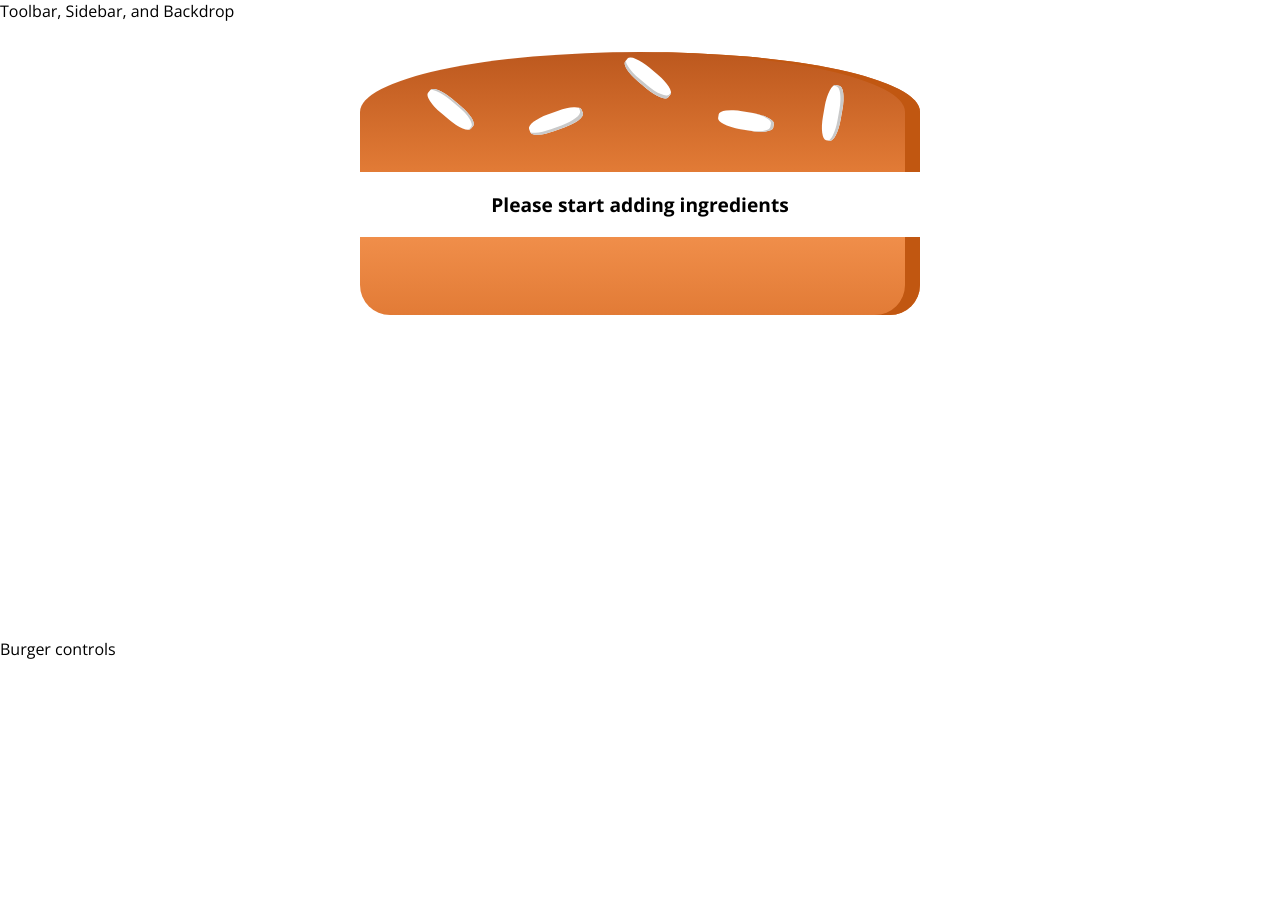
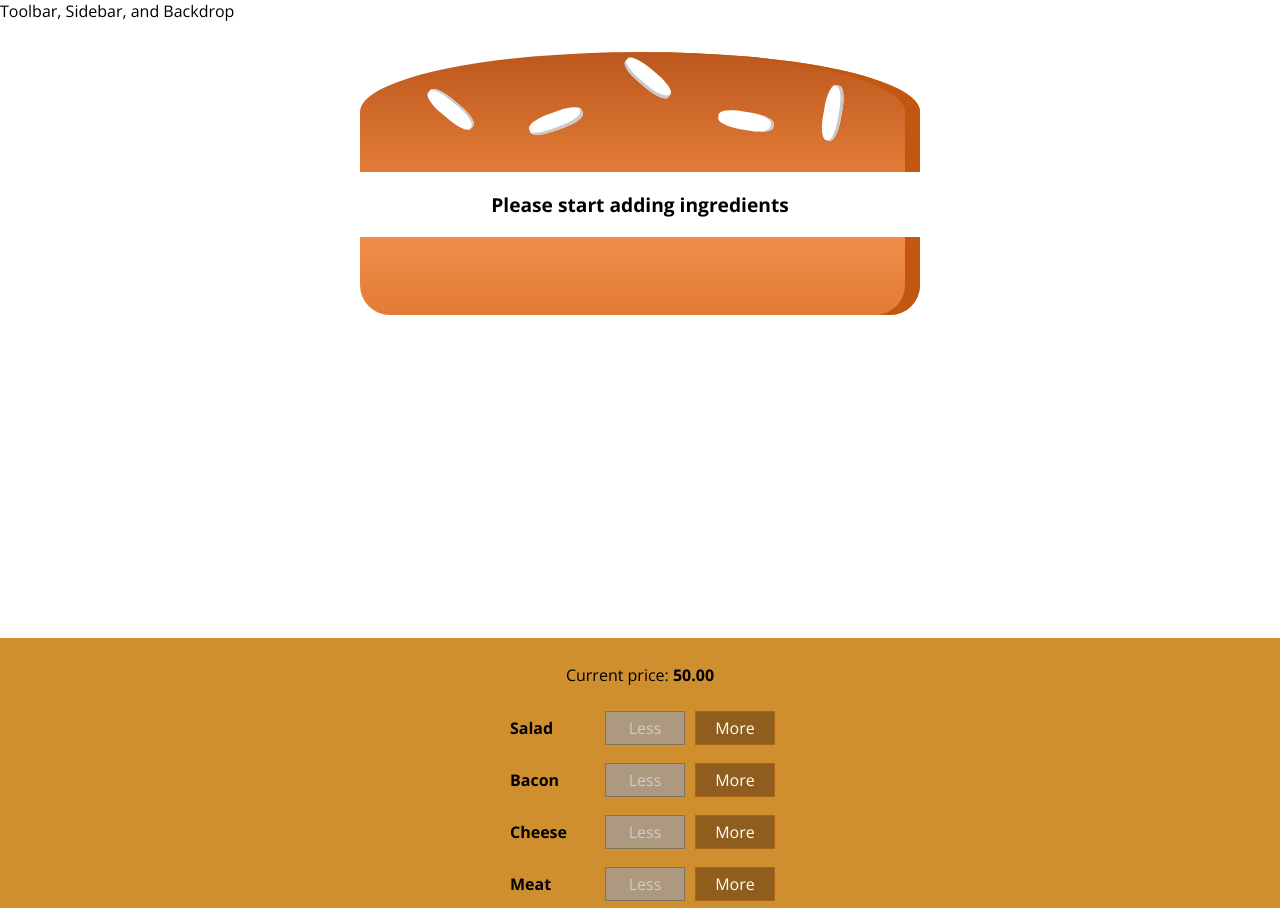
Before and after one commit to rohithgb/react-burger-project, a React app: page / in a window 1280 px wide. Shown: the top 908 px of the page. Before the commit the page ends 800 px from the top, so only its background shows below. Built offline with nearby package versions, Linux system fonts and the light colour scheme.

Commit message:
Build controls and order button

```diff
--- /dev/null
+++ b/src/components/Burger/BuildControls/BuildControl/BuildControl.js
@@ -0,0 +1,17 @@
+import React from 'react';
+import classes from './BuildControl.module.css';
+
+const buildControl = ( props ) => (
+    <div className={classes.BuildControl}>
+        <div className={classes.Label}>{props.label}</div>
+        <button
+            onClick={()=>{props.removeIngredients(props.type)}}
+            className={classes.Less}
+            disabled={props.disabled}>Less</button>
+        <button
+            onClick={()=>{props.addIngredients(props.type)}}
+            className={classes.More}>More</button>
+    </div>
+);
+
+export default buildControl;
--- /dev/null
+++ b/src/components/Burger/BuildControls/BuildControl/BuildControl.module.css
@@ -0,0 +1,58 @@
+.BuildControl {
+    display: flex;
+    justify-content: space-between;
+    align-items: center;
+    margin: 5px 0;
+}
+
+.BuildControl button {
+    display: block;
+    font: inherit;
+    padding: 5px;
+    margin: 0 5px;
+    width: 80px;
+    border: 1px solid #aa6517;
+    cursor: pointer;
+    outline: none;
+
+}
+
+
+.BuildControl button:disabled {
+    background-color: #AC9980;
+    border: 1px solid #7E7365;
+    color: #ccc;
+    cursor: default;
+}
+
+.BuildControl button:hover:disabled {
+    background-color: #AC9980;
+    color: #ccc;
+    cursor: not-allowed;
+}
+
+.Label {
+    padding: 10px;
+    font-weight: bold;
+    width: 80px;
+}
+
+.BuildControl .Less {
+    background-color: #D39952;
+    color: white;
+}
+
+.BuildControl .More {
+    background-color: #8F5E1E;
+    color: white;
+}
+
+.BuildControl .Less:hover, .BuildControl .Less:active {
+    background-color: #DAA972;
+    color: white;
+}
+
+.BuildControl .More:hover,.BuildControl .More:active {
+    background-color: #99703F;
+    color: white;
+}
--- /dev/null
+++ b/src/components/Burger/BuildControls/BuildControls.js
@@ -0,0 +1,30 @@
+import React from 'react';
+import classes from './BuildControls.module.css';
+
+import BuildControl from './BuildControl/BuildControl';
+
+const controls = [
+    {label:'Salad', type:'salad'},
+    {label:'Bacon', type:'bacon'},
+    {label:'Cheese', type:'cheese'},
+    {label:'Meat', type:'meat'},
+];
+
+const buildControls = ( props ) =>(
+    <div className={classes.BuildControls}>
+        <p>Current price: <b>{props.totalPrice.toFixed(2)}</b></p>
+        {controls.map(ctrl=>(
+            <BuildControl
+                key={ctrl.label}
+                label={ctrl.label}
+                type={ctrl.type}
+                addIngredients={props.addIngredients}
+                removeIngredients={props.removeIngredients}
+                disabled={props.disabledInfo[ctrl.type]}
+                />
+        ))}
+        <button className={classes.OrderButton} disabled={!props.purchaseable}>ORDER NOW</button>
+    </div>
+);
+
+export default buildControls;
--- /dev/null
+++ b/src/components/Burger/BuildControls/BuildControls.module.css
@@ -0,0 +1,52 @@
+.BuildControls {
+    width: 100%;
+    background-color: #cf8f2e;
+    display: flex;
+    flex-flow: column;
+    align-items: center;
+    box-shadow: 0 2px 1px #cccccc;
+    margin: auto;
+    padding: 10px 0;
+
+}
+
+.OrderButton {
+    background-color: #DAD735;
+    outline: none;
+    cursor: pointer;
+    border: 1px solid #966909;
+    color: #966909;
+    font-family: inherit;
+    font-size: 1.2em;
+    padding: 15px 30px;
+    box-shadow: 2px 2px 2px #966909;
+}
+
+.OrderButton:hover, .OrderButton:active {
+    background-color: #A0DB41;
+    border: 1px solid #966909;
+    color: #966909;
+}
+
+.OrderButton:disabled {
+    background-color: #C7C6C6;
+    cursor: not-allowed;
+    border: 1px solid #ccc;
+    color: #888888;
+}
+
+.OrderButton:not(:disabled) {
+    animation: enable 0.3s linear;
+}
+
+@keyframes enable {
+    0% {
+        transform: scale(1);
+    }
+    60% {
+        transform: scale(1.1);
+    }
+    100% {
+        transform: scale(1);
+    }
+}
--- a/src/components/Burger/Burger.js
+++ b/src/components/Burger/Burger.js
@@ -15,7 +15,7 @@ const burger = ( props ) =>{
         return arr.concat(el)
     },[]);
 
-    console.log('transforemedIngredients',transformedIngredients);
+    //console.log('transforemedIngredients',transformedIngredients);
 
     if(transformedIngredients.length<=0){
         transformedIngredients = <p>Please start adding ingredients</p>
--- a/src/containers/BurgerBuilder/BurgerBuilder.js
+++ b/src/containers/BurgerBuilder/BurgerBuilder.js
@@ -2,22 +2,126 @@ import React, { Component } from 'react';
 import Aux from '../../hoc/Aux';
 
 import Burger from '../../components/Burger/Burger';
+import BuildControls from '../../components/Burger/BuildControls/BuildControls';
+
+const INGREDIENT_PRICES = {
+    salad:10,
+    bacon:20,
+    cheese:30,
+    meat:40,
+}
 
 class BurgerBuilder extends Component {
+
     state = {
         ingredient: {
             salad:0,
             bacon:0,
             cheese:0,
             meat:0
+        },
+        totalPrice: 50,
+        purchaseable: false,
+    }
+
+    updatePurchaseable = (ingredients) => {
+        const sum = Object.keys(ingredients).map(igKey=>{
+            return ingredients[igKey];
+        }).reduce((sum, el)=>{
+            return sum+el;
+        },0)
+
+        this.setState({
+            purchaseable: sum>0
+        })
+    }
+
+    addIngredientsHander = (type)=>{
+        //get old count and update on every click
+        const oldCount = this.state.ingredient[type];
+        const updatedCount = oldCount +1;
+
+        // ingredient obj copy
+        const updatedIngredients = {
+            ...this.state.ingredient
         }
+
+        // updatedIngredients count by matching type
+        updatedIngredients[type] = updatedCount
+
+        // get ingredient price by matching type
+        const priceAddtion = INGREDIENT_PRICES[type];
+
+        // get old price from the state
+        const oldPrice = this.state.totalPrice;
+
+        // add oldprice and price addition
+        const newPrice = oldPrice + priceAddtion;
+
+        // set state
+        this.setState({
+            totalPrice: newPrice,
+            ingredient:updatedIngredients
+        })
+        this.updatePurchaseable(updatedIngredients)
+    }
+
+
+    removeIngredientHandler = (type) => {
+         //get old count and update on every click
+
+         const oldCount = this.state.ingredient[type];
+         if(oldCount<=0){
+             return;
+         }
+         const updatedCount = oldCount -1;
+
+         // ingredient obj copy
+         const updatedIngredients = {
+             ...this.state.ingredient
+         }
+
+         // updatedIngredients count by matching type
+         updatedIngredients[type] = updatedCount
+
+         // get ingredient price by matching type
+         const priceAddtion = INGREDIENT_PRICES[type];
+
+         // get old price from the state
+         const oldPrice = this.state.totalPrice;
+
+         // subtract oldprice and price addition
+         const newPrice = oldPrice - priceAddtion;
+
+         // set state
+         this.setState({
+             totalPrice: newPrice,
+             ingredient:updatedIngredients
+         })
+        this.updatePurchaseable(updatedIngredients)
+
+
     }
 
     render(){
+        const disabledIngredients  = {
+            ...this.state.ingredient
+        }
+
+        for(let key in disabledIngredients){
+            disabledIngredients[key] = disabledIngredients[key]<=0
+        }
+
         return(
             <Aux>
                 <Burger ingredients={this.state.ingredient}/>
-                <div>Burger controls</div>
+                <BuildControls
+                    addIngredients={this.addIngredientsHander}
+                    removeIngredients={this.removeIngredientHandler}
+                    disabledInfo={disabledIngredients}
+                    totalPrice={this.state.totalPrice}
+                    purchaseable={this.state.purchaseable}
+                />
             </Aux>
         );
     }
```
